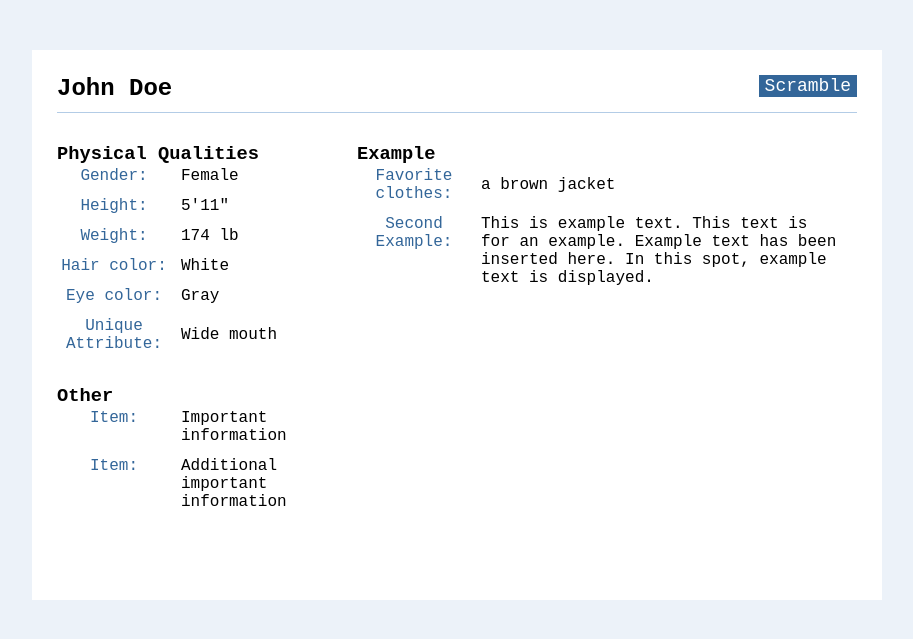
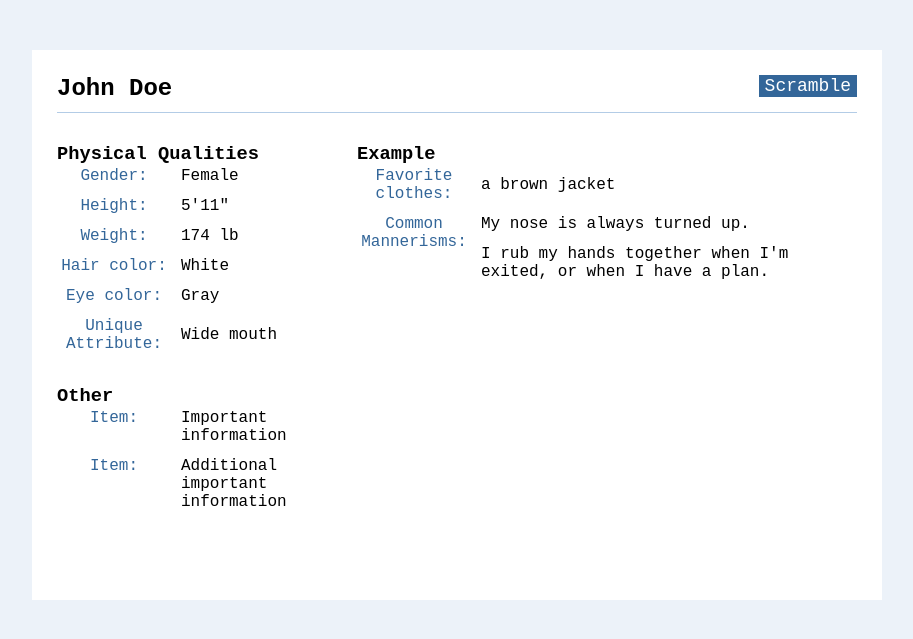
Before and after one commit to davidhammaker/Storc, a Flask app: page / in a window 1280 px wide. Shown: the part 85-724 px from the top of the page, without its empty margins (183-1096 px from the left). Run offline with Flask 2, Linux system fonts and the light colour scheme.

Commit message:
Add common mannerisms
Display two random mannerisms on 'base.html'. Mannerisms are selected
from a list, and the two may not be identical.

```diff
--- a/static/main.js
+++ b/static/main.js
@@ -21,6 +21,37 @@ function defineClothes() {
     favoriteClothesMale = [`a tuxedo whenever possible`, `a suit and tie`, `just denim overalls`, `a sports jersey`, `any shirt and ${articleChoice(colors)} bow tie`, `skinny jeans and ${articleChoice(colors)} button-up shirt`, `a plaid flannel shirt`];
     favoriteClothesFemale = [`${articleChoice(colors)} evening gown`, `${articleChoice(colors)} dress`, `${articleChoice(colors)} skirt`, `${articleChoice(colors)} short skirt`, `skinny jeans and ${articleChoice(colors)} T-shirt`, `${choice(colors)} yoga pants`, `${articleChoice(colors)} blouse`];
 };
+
+let mannerisms = ['I frequently have one eyebrow raised.',
+                  'I talk with my hands.',
+                  'I keep very still. I don\'t move much.',
+                  'I\'m always tapping my foot or my fingers.',
+                  'I am very good at keeping eye contact.',
+                  'I struggle to maintain eye contact.',
+                  'I\'m always looking around. I\'m easily distracted.',
+                  'My nose is always turned up.',
+                  'I find myself looking down a lot.',
+                  'I have a habit of slouching.',
+                  'My posture improves when someone is speaking to me.',
+                  'I snap my fingers to help me remember things.',
+                  'My face is very expressive.',
+                  'I\'m always finding something to lean against.',
+                  'I cross my arms when I talk to someone.',
+                  'I tend to shove my hands in my pockets.',
+                  'My eyes drift to the ceiling when I\'m thinking.',
+                  'I stroke my chin when I\'m being serious.',
+                  'I hum approvingly while I\'m listening to someone.',
+                  'Sitting or standing, my legs are almost always crossed.',
+                  'I\'m always pushing my hair back.',
+                  'I bite my lip when I\'m concentrating.',
+                  'If possible, my hands are always folded and my legs are straight.',
+                  'Eye contact is not my priority. I only look at what I\'m doing.',
+                  'I wrinkle my nose when I\'m frustrated.',
+                  'I nod to myself when I have an idea.',
+                  'I walk in long, slow strides.',
+                  'I speed-walk everywhere I go.',
+                  'My face is impossible to read.',
+                  'I rub my hands together when I\'m exited, or when I have a plan.'];
 
 function choice(list) {
     let selection = list[Number.parseInt((Math.random() * list.length))];
@@ -108,6 +139,16 @@ function select() {
 
     let favoriteClothesElement = document.getElementById('favorite_clothes');
     assignAttribute(favoriteClothes, favoriteClothesElement);
+
+    let mannerismsOneElement = document.getElementById('mannerism_one');
+    let mannerismsTwoElement = document.getElementById('mannerism_two');
+    let mannerismOne = choice(mannerisms);
+    let mannerismTwo = choice(mannerisms);
+    do {
+        let mannerismTwo = choice(mannerisms);
+    } while (mannerismOne == mannerismTwo);
+    mannerismsOneElement.textContent = mannerismOne;
+    mannerismsTwoElement.textContent = mannerismTwo;
 };
 
 function scramble() {
--- a/templates/base.html
+++ b/templates/base.html
@@ -58,8 +58,11 @@
                             <td id="favorite_clothes">favorite clothes</td>
                         </tr>
                         <tr>
-                            <td class="key">Second Example:</td>
-                            <td>This is example text. This text is for an example. Example text has been inserted here. In this spot, example text is displayed.</td>
+                            <td class="key" rowspan="2">Common Mannerisms:</td>
+                            <td id="mannerism_one">mannerism one</td>
+                        </tr>
+                        <tr>
+                            <td id="mannerism_two">mannerism two</td>
                         </tr>
                     </table>
                 </div>
```
